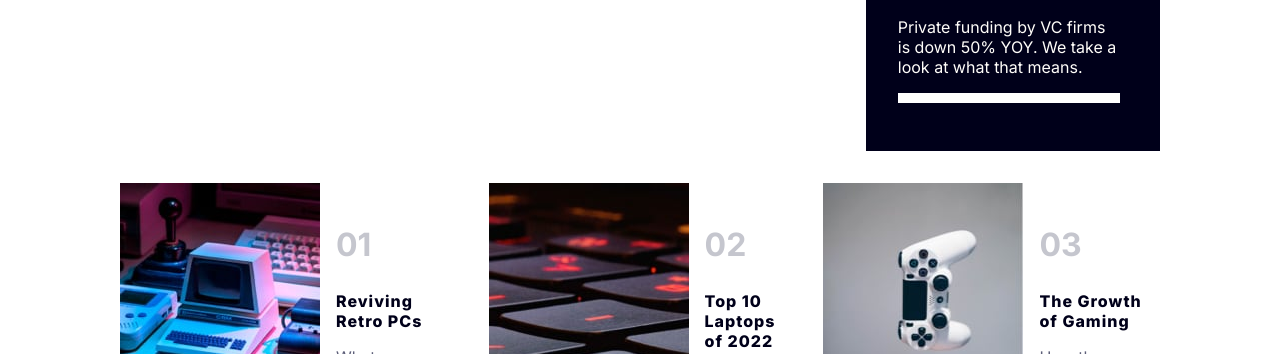
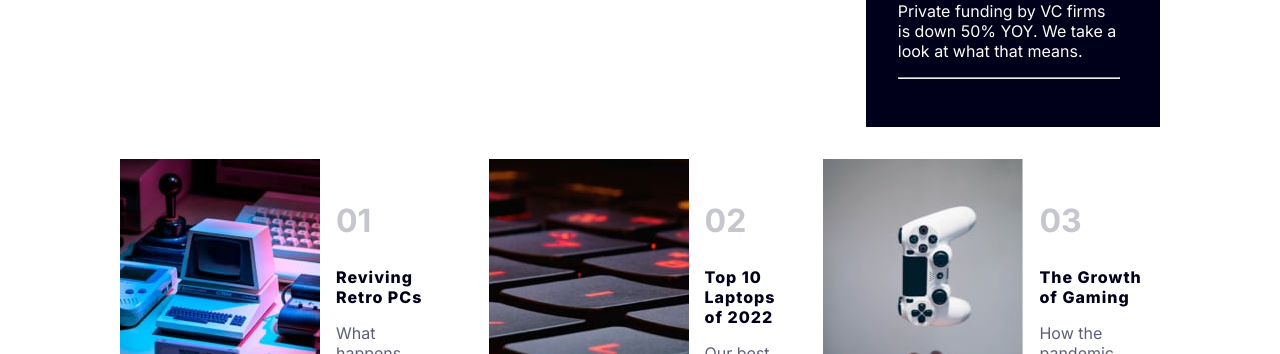
Before and after one commit to andressalazar08/Frontend_Mentor_project_5, a plain HTML site: page index.html in a window 1280 px wide. Shown: the part 746-1100 px from the top of the page. Drawn offline with Linux system fonts and the light colour scheme.

Commit message:
hr fixed

```diff
--- a/styles.css
+++ b/styles.css
@@ -295,13 +295,9 @@ line-height: 3.5rem;
 /*  */
 
 hr{
-    /* height:20px;
-    width: 10px;
-    /* border-width:0; */
+
     color:gray;
-    background-color:gray;
-    border: 5px solid white;
-    /* opacity: 0.5; */
+
 }
 
 /*Estilos para el footer*/
```
